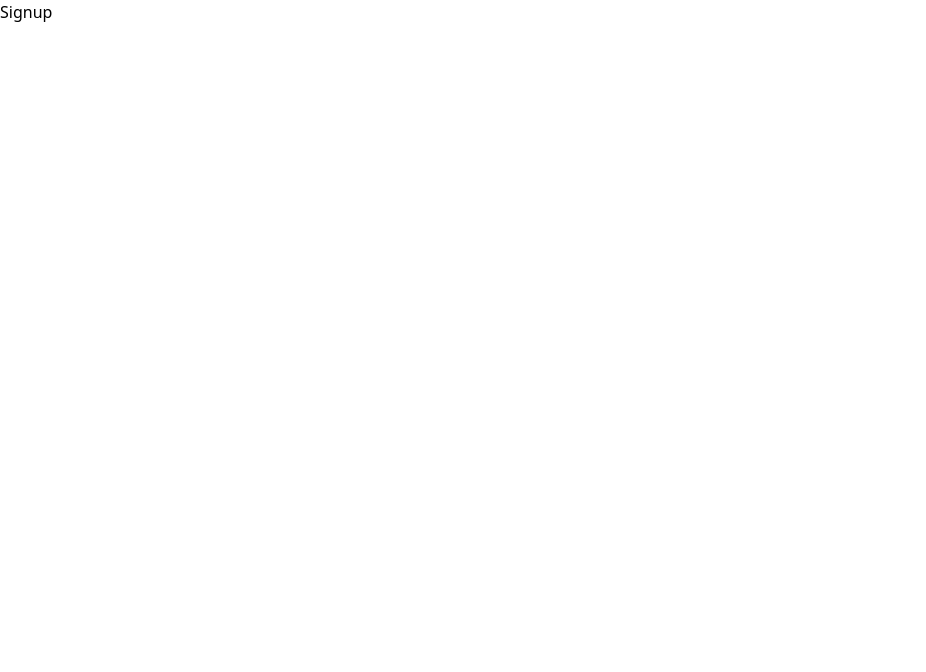
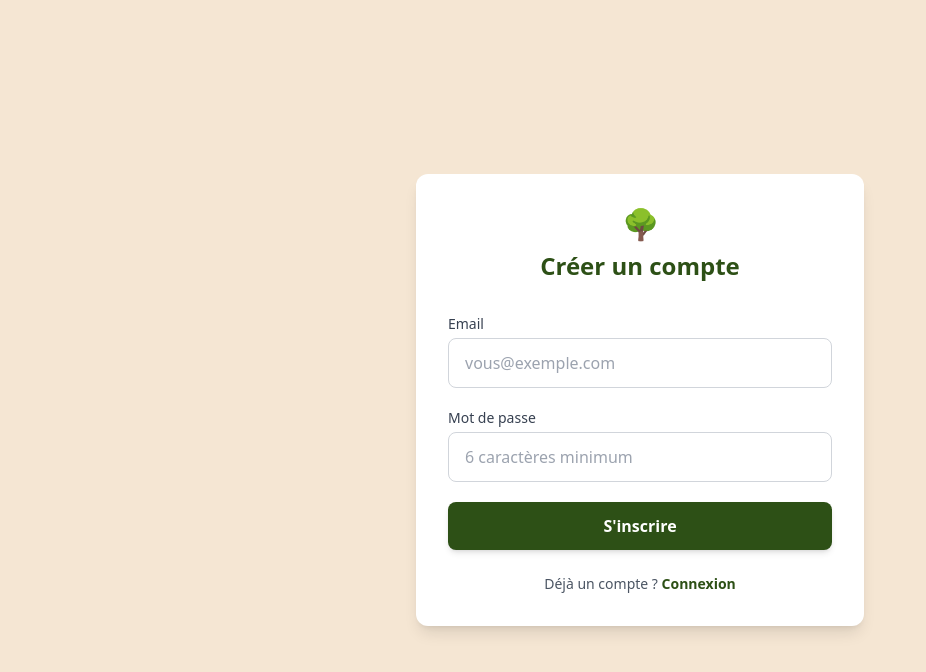
Before and after one commit to qeqoeq/Baobab, a React (Vite) app: page /signup in a window 1280 px wide. Shown: the top 672 px of the page, without its empty margins (0-926 px from the left). Built offline with nearby package versions, Linux system fonts and the light colour scheme.

Commit message:
Add Signup and Login pages with navigation

```diff
--- a/src/App.tsx
+++ b/src/App.tsx
@@ -1,13 +1,15 @@
 import { BrowserRouter, Routes, Route } from 'react-router-dom'
 import Landing from './pages/Landing'
+import Signup from './pages/Signup'
+import Login from './pages/Login'
 
 function App() {
   return (
     <BrowserRouter>
       <Routes>
         <Route path="/" element={<Landing />} />
-        <Route path="/signup" element={<h1>Signup</h1>} />
-        <Route path="/login" element={<h1>Login</h1>} />
+        <Route path="/signup" element={<Signup />} />
+        <Route path="/login" element={<Login />} />
       </Routes>
     </BrowserRouter>
   )
--- a/src/pages/Landing.tsx
+++ b/src/pages/Landing.tsx
@@ -1,3 +1,5 @@
+import { Link } from 'react-router-dom'
+
 function Landing() {
   return (
     <div className="min-h-screen flex flex-col bg-white">
@@ -15,9 +17,9 @@ function Landing() {
             <a href="#how" className="text-gray-700 hover:text-primary transition-colors">
               Comment ça marche
             </a>
-            <a href="#login" className="text-primary font-semibold hover:underline">
+            <Link to="/login" className="text-primary font-semibold hover:underline">
               Connexion
-            </a>
+            </Link>
           </nav>
           {/* Mobile menu button */}
           <button className="md:hidden text-gray-700 text-2xl" aria-label="Menu">
@@ -38,9 +40,12 @@ function Landing() {
         <p className="mt-4 text-lg md:text-xl text-gray-700 max-w-2xl">
           Prenez soin de vos relations comme vous prenez soin de votre santé
         </p>
-        <button className="mt-8 bg-primary text-white px-8 py-4 rounded-lg text-lg font-semibold hover:bg-green-700 transition-colors shadow-md">
+        <Link
+          to="/signup"
+          className="mt-8 inline-block bg-primary text-white px-8 py-4 rounded-lg text-lg font-semibold hover:bg-green-700 transition-colors shadow-md"
+        >
           Commencer gratuitement
-        </button>
+        </Link>
       </section>
 
       {/* COMMENT ÇA MARCHE */}
--- /dev/null
+++ b/src/pages/Login.tsx
@@ -0,0 +1,65 @@
+import { Link } from 'react-router-dom'
+
+function Login() {
+  return (
+    <div className="min-h-screen flex items-center justify-center bg-secondary px-4">
+      <div className="bg-white shadow-lg rounded-xl p-8 w-full max-w-md">
+        <div className="text-center mb-8">
+          <span className="text-3xl">🌳</span>
+          <h1 className="mt-2 text-2xl font-bold text-primary">Connexion</h1>
+        </div>
+
+        <form className="space-y-5">
+          <div>
+            <label htmlFor="email" className="block text-sm font-medium text-gray-700 mb-1">
+              Email
+            </label>
+            <input
+              id="email"
+              type="email"
+              required
+              placeholder="vous@exemple.com"
+              className="w-full px-4 py-3 border border-gray-300 rounded-lg focus:outline-none focus:ring-2 focus:ring-primary focus:border-transparent transition"
+            />
+          </div>
+
+          <div>
+            <label htmlFor="password" className="block text-sm font-medium text-gray-700 mb-1">
+              Mot de passe
+            </label>
+            <input
+              id="password"
+              type="password"
+              required
+              placeholder="Votre mot de passe"
+              className="w-full px-4 py-3 border border-gray-300 rounded-lg focus:outline-none focus:ring-2 focus:ring-primary focus:border-transparent transition"
+            />
+          </div>
+
+          <button
+            type="submit"
+            className="w-full bg-primary text-white py-3 rounded-lg font-semibold hover:bg-green-700 transition-colors shadow-md"
+          >
+            Se connecter
+          </button>
+        </form>
+
+        <div className="mt-6 text-center text-sm space-y-2">
+          <p className="text-gray-600">
+            Pas de compte ?{' '}
+            <Link to="/signup" className="text-primary font-semibold hover:underline">
+              Inscription
+            </Link>
+          </p>
+          <p>
+            <a href="#" className="text-gray-500 hover:text-primary hover:underline transition-colors">
+              Mot de passe oublié ?
+            </a>
+          </p>
+        </div>
+      </div>
+    </div>
+  )
+}
+
+export default Login
--- /dev/null
+++ b/src/pages/Signup.tsx
@@ -0,0 +1,59 @@
+import { Link } from 'react-router-dom'
+
+function Signup() {
+  return (
+    <div className="min-h-screen flex items-center justify-center bg-secondary px-4">
+      <div className="bg-white shadow-lg rounded-xl p-8 w-full max-w-md">
+        <div className="text-center mb-8">
+          <span className="text-3xl">🌳</span>
+          <h1 className="mt-2 text-2xl font-bold text-primary">Créer un compte</h1>
+        </div>
+
+        <form className="space-y-5">
+          <div>
+            <label htmlFor="email" className="block text-sm font-medium text-gray-700 mb-1">
+              Email
+            </label>
+            <input
+              id="email"
+              type="email"
+              required
+              placeholder="vous@exemple.com"
+              className="w-full px-4 py-3 border border-gray-300 rounded-lg focus:outline-none focus:ring-2 focus:ring-primary focus:border-transparent transition"
+            />
+          </div>
+
+          <div>
+            <label htmlFor="password" className="block text-sm font-medium text-gray-700 mb-1">
+              Mot de passe
+            </label>
+            <input
+              id="password"
+              type="password"
+              required
+              minLength={6}
+              placeholder="6 caractères minimum"
+              className="w-full px-4 py-3 border border-gray-300 rounded-lg focus:outline-none focus:ring-2 focus:ring-primary focus:border-transparent transition"
+            />
+          </div>
+
+          <button
+            type="submit"
+            className="w-full bg-primary text-white py-3 rounded-lg font-semibold hover:bg-green-700 transition-colors shadow-md"
+          >
+            S'inscrire
+          </button>
+        </form>
+
+        <p className="mt-6 text-center text-sm text-gray-600">
+          Déjà un compte ?{' '}
+          <Link to="/login" className="text-primary font-semibold hover:underline">
+            Connexion
+          </Link>
+        </p>
+      </div>
+    </div>
+  )
+}
+
+export default Signup
```
